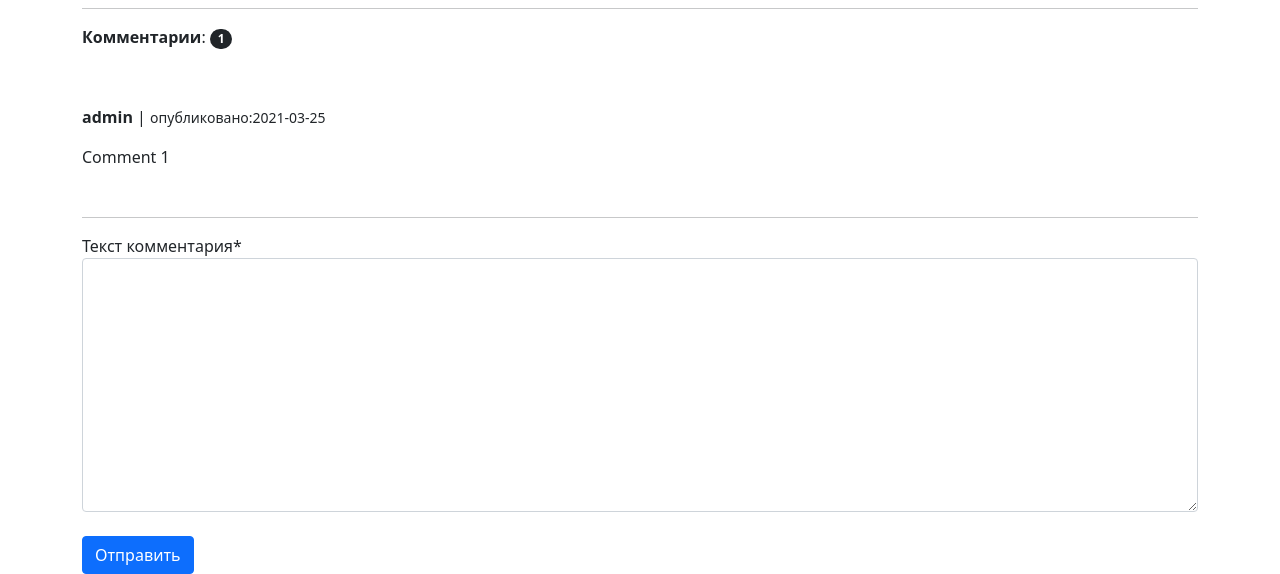
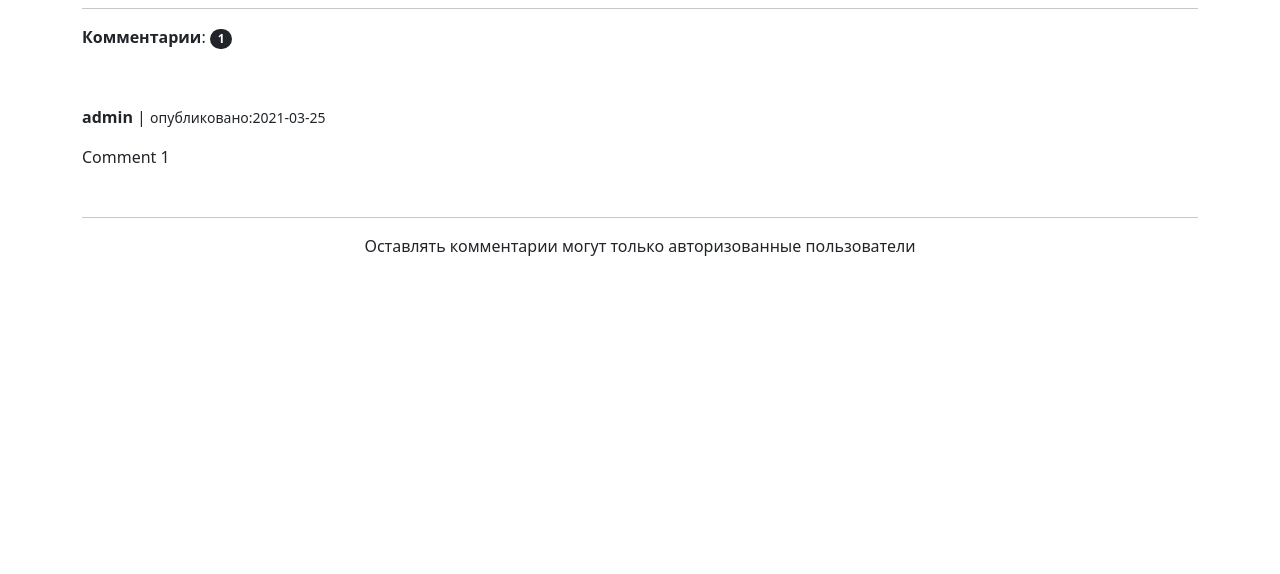
Before and after one commit to VasiliKavaleu/Django-Chanels-Comments, a Django app: page /posts/mypost/ in a window 1280 px wide. Shown: the part 478-1052 px from the top of the page. After the commit the page ends 734 px from the top, so only its background shows below. Run offline with Django 3.2, Linux system fonts and the light colour scheme; data comes from the database, SQL or seed files in the repository; some libraries are stand-ins or nearby versions.

Commit message:
Update post_detail.html

```diff
--- a/posts/templates/post_detail.html
+++ b/posts/templates/post_detail.html
@@ -23,10 +23,14 @@
         {% endfor %}
     </div>
     <hr>
+    {% if request.user.is_authenticated %}
     <form action="{% url 'comments:comment-create' content_type="post" object_id=post.id %}" method="POST">
         {% csrf_token %}
         {{ form|crispy }}
         <br>
     <input class="btn btn-primary" type="submit" value="Отправить">
     </form>
+    {% else %}
+        <p class="text-center">Оставлять комментарии могут только авторизованные пользователи</p>
+    {% endif %}
 {% endblock content %}
```
